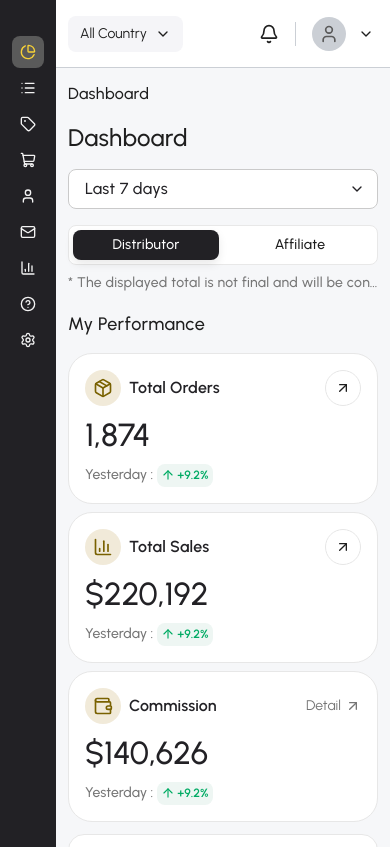
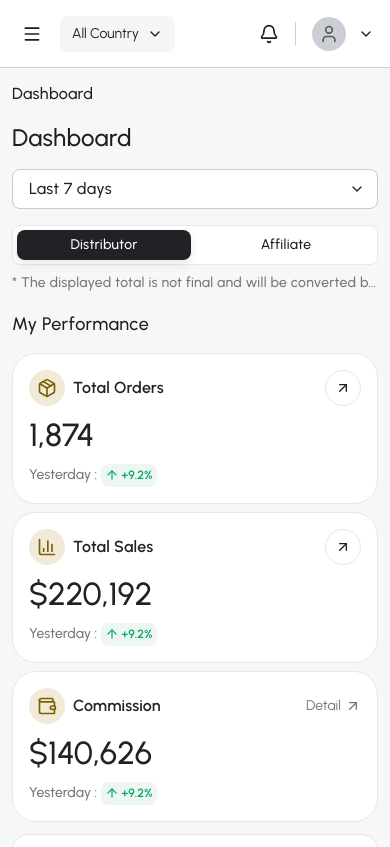
Before and after one commit to sangium47/aim-earn, a Next.js app: page /distributor/dashboard in a window 390 px wide. Shown: the top 847 px of the page. Built offline with nearby package versions, Linux system fonts and the light colour scheme.

Commit message:
sidebar mobile responsive

```diff
--- a/app/distributor/layout.tsx
+++ b/app/distributor/layout.tsx
@@ -11,6 +11,7 @@ import {
   HelpCircle,
   List,
   Mail,
+  Menu,
   Package,
   PieChart as PieIcon,
   Settings,
@@ -19,6 +20,7 @@ import {
   User as UserIcon,
   Users,
   Wallet,
+  X,
   type LucideIcon,
 } from "lucide-react";
 
@@ -26,7 +28,7 @@ import {
 /*  DATA                                                                       */
 /* -------------------------------------------------------------------------- */
 
-type NavChild = { label: string; short: string; href: string };
+type NavChild = { label: string; href: string };
 
 type NavItem = {
   label: string;
@@ -43,14 +45,9 @@ const NAV_ITEMS: NavItem[] = [
     Icon: List,
     collapsible: true,
     children: [
-      {
-        label: "Own Affiliates",
-        short: "OA",
-        href: "/distributor/affiliate-list",
-      },
+      { label: "Own Affiliates", href: "/distributor/affiliate-list" },
       {
         label: "Inactive Affiliates",
-        short: "IA",
         href: "/distributor/inactive-affiliate-list",
       },
     ],
@@ -60,12 +57,8 @@ const NAV_ITEMS: NavItem[] = [
     Icon: Tag,
     collapsible: true,
     children: [
-      { label: "Products", short: "PR", href: "/distributor/products" },
-      {
-        label: "Promotions",
-        short: "PM",
-        href: "/distributor/products/promotions",
-      },
+      { label: "Products", href: "/distributor/products" },
+      { label: "Promotions", href: "/distributor/products/promotions" },
     ],
   },
   {
@@ -73,16 +66,8 @@ const NAV_ITEMS: NavItem[] = [
     Icon: ShoppingCart,
     collapsible: true,
     children: [
-      {
-        label: "Direct Orders",
-        short: "DO",
-        href: "/distributor/orders/direct",
-      },
-      {
-        label: "Affiliate Orders",
-        short: "AO",
-        href: "/distributor/orders/affiliate",
-      },
+      { label: "Direct Orders", href: "/distributor/orders/direct" },
+      { label: "Affiliate Orders", href: "/distributor/orders/affiliate" },
     ],
   },
   {
@@ -90,14 +75,9 @@ const NAV_ITEMS: NavItem[] = [
     Icon: UserIcon,
     collapsible: true,
     children: [
-      {
-        label: "Direct Customers",
-        short: "DC",
-        href: "/distributor/customers/direct",
-      },
+      { label: "Direct Customers", href: "/distributor/customers/direct" },
       {
         label: "Affiliate Customers",
-        short: "AC",
         href: "/distributor/customers/affiliate",
       },
     ],
@@ -108,8 +88,8 @@ const NAV_ITEMS: NavItem[] = [
     Icon: BarChart3,
     collapsible: true,
     children: [
-      { label: "Sales", short: "SL", href: "/distributor/reports/sales" },
-      { label: "Payout", short: "PO", href: "/distributor/reports/payout" },
+      { label: "Sales", href: "/distributor/reports/sales" },
+      { label: "Payout", href: "/distributor/reports/payout" },
     ],
   },
   { label: "Support", Icon: HelpCircle, href: "/distributor/support" },
@@ -118,9 +98,9 @@ const NAV_ITEMS: NavItem[] = [
     Icon: Settings,
     collapsible: true,
     children: [
-      { label: "Bank Account", short: "BA", href: "/distributor/setting/bank" },
-      { label: "Reminder", short: "RM", href: "/distributor/setting/reminder" },
-      { label: "Country", short: "CT", href: "/distributor/setting/country" },
+      { label: "Bank Account", href: "/distributor/setting/bank" },
+      { label: "Reminder", href: "/distributor/setting/reminder" },
+      { label: "Country", href: "/distributor/setting/country" },
     ],
   },
 ];
@@ -129,7 +109,13 @@ const NAV_ITEMS: NavItem[] = [
 /*  SIDEBAR                                                                    */
 /* -------------------------------------------------------------------------- */
 
-function Sidebar() {
+function Sidebar({
+  mobileOpen,
+  onToggleSidebar,
+}: {
+  mobileOpen: boolean;
+  onToggleSidebar: () => void;
+}) {
   const pathname = usePathname();
   const [openMenu, setOpenMenu] = useState<string | null>(() => {
     const match = NAV_ITEMS.find(
@@ -150,15 +136,39 @@ function Sidebar() {
       active ? "bg-[#5a5a5a] text-brand" : "text-[#f3f3f3] hover:bg-white/5",
     ].join(" ");
 
+  // Mobile-expanded visibility helpers so we can reuse the md+ styles.
+  const mdLabelClass = mobileOpen ? "block" : "hidden md:block";
+
+  const closeOnMobile = () => {
+    if (mobileOpen) onToggleSidebar();
+  };
+
   return (
-    <aside className="flex w-14 pt-6 md:pt-0 md:w-[218px] shrink-0 flex-col bg-[#222125] text-[#f3f3f3]">
+    <aside
+      className={`flex shrink-0 flex-col bg-[#222125] text-[#f3f3f3] transition-[width] duration-200 md:pt-0 md:w-[218px] ${mobileOpen ? "w-full pt-0" : "w-0 pt-6"}`}
+    >
       {/* Logo */}
-      <div className="hidden md:flex items-center justify-center px-8 pt-6">
-        <img src="/images/logo.svg" />
+      <div
+        className={`${mobileOpen ? "flex" : "hidden"} md:flex items-start md:items-center justify-between md:justify-center px-4 md:px-8 pt-3 md:pt-6`}
+      >
+        <img src="/images/logo.svg" className="w-auto h-[36px] md:h-[60px]" />
+        {/* Mobile close */}
+        {mobileOpen ? (
+          <button
+            type="button"
+            onClick={onToggleSidebar}
+            aria-label="Close sidebar"
+            className="md:hidden flex size-10 items-start justify-end self-start rounded-lg text-[#f3f3f3] hover:bg-white/10"
+          >
+            <X className="size-5" />
+          </button>
+        ) : null}
       </div>
 
       {/* Nav */}
-      <nav className="sticky top-0 pt-3 flex flex-col gap-1 px-3">
+      <nav
+        className={`${mobileOpen ? "flex" : "hidden md:flex"} sticky top-0 pt-3 flex-col gap-1 px-3`}
+      >
         {NAV_ITEMS.map((item) => {
           const { label, Icon, href, collapsible, children } = item;
           const active = isActive(href);
@@ -170,13 +180,15 @@ function Sidebar() {
             <>
               <span className="flex flex-1 items-center gap-3">
                 <Icon className="size-4 shrink-0" aria-hidden />
-                <span className="hidden md:block text-base leading-[1.5] tracking-[0.025em]">
+                <span
+                  className={`${mdLabelClass} text-base leading-[1.5] tracking-[0.025em]`}
+                >
                   {label}
                 </span>
               </span>
               {collapsible ? (
                 <ChevronDown
-                  className={`hidden md:block size-4 shrink-0 opacity-80 transition-transform ${isOpen ? "rotate-180" : ""}`}
+                  className={`${mdLabelClass} size-4 shrink-0 opacity-80 transition-transform ${isOpen ? "rotate-180" : ""}`}
                   aria-hidden
                 />
               ) : null}
@@ -198,6 +210,7 @@ function Sidebar() {
               ) : (
                 <Link
                   href={href ?? "#"}
+                  onClick={closeOnMobile}
                   aria-current={active ? "page" : undefined}
                   className={itemClass(active)}
                 >
@@ -213,20 +226,16 @@ function Sidebar() {
                       <li key={child.href}>
                         <Link
                           href={child.href}
+                          onClick={closeOnMobile}
                           aria-current={childIsActive ? "page" : undefined}
                           className={[
-                            "flex h-[40px] items-center justify-center md:justify-start rounded-md md:pl-9 md:px-3 text-sm leading-[1.4] tracking-[0.025em] transition-colors",
+                            "flex h-[40px] items-center justify-start rounded-md pl-9 pr-3 text-sm leading-[1.4] tracking-[0.025em] transition-colors",
                             childIsActive
                               ? "bg-ink-secondary/30 text-brand"
                               : "text-surface-input hover:bg-white/5 hover:text-[#f3f3f3]",
                           ].join(" ")}
                         >
-                          <span className="md:hidden font-semibold">
-                            {child.short}
-                          </span>
-                          <span className="hidden md:inline">
                           {child.label}
-                          </span>
                         </Link>
                       </li>
                     );
@@ -245,9 +254,26 @@ function Sidebar() {
 /*  HEADER                                                                     */
 /* -------------------------------------------------------------------------- */
 
-function Header() {
+function Header({
+  mobileOpen,
+  onToggleSidebar,
+}: {
+  mobileOpen: boolean;
+  onToggleSidebar: () => void;
+}) {
   return (
     <header className="flex h-[68px] items-center justify-between border-b border-[#cbcfd5] bg-white px-3 md:px-6 py-2">
+      <div className="flex items-center gap-2 md:gap-4">
+        <button
+          type="button"
+          onClick={onToggleSidebar}
+          aria-label={mobileOpen ? "Collapse sidebar" : "Expand sidebar"}
+          aria-expanded={mobileOpen}
+          className="md:hidden inline-flex size-10 items-center justify-center rounded-lg text-[#1e1e1e] hover:bg-[#f5f5f8]"
+        >
+          {mobileOpen ? <X className="size-5" /> : <Menu className="size-5" />}
+        </button>
+
         {/* Country selector */}
         <button
           type="button"
@@ -256,6 +282,7 @@ function Header() {
           <span>All Country</span>
           <ChevronDown className="size-4" />
         </button>
+      </div>
 
       {/* Right cluster */}
       <div className="flex items-center gap-4">
@@ -295,14 +322,24 @@ function Header() {
 /* -------------------------------------------------------------------------- */
 
 export default function DashboardLayout({ children }: { children: ReactNode }) {
+  const [mobileOpen, setMobileOpen] = useState(false);
+
   return (
     <div className="flex min-h-screen w-full bg-[#F6F7F9] text-[#1e1e1e]">
-      <Sidebar />
+      <Sidebar
+        mobileOpen={mobileOpen}
+        onToggleSidebar={() => setMobileOpen((v) => !v)}
+      />
 
       {/* Right side */}
       <div className="flex min-w-0 flex-1 flex-col">
-        <Header />
+        <Header
+          mobileOpen={mobileOpen}
+          onToggleSidebar={() => setMobileOpen((v) => !v)}
+        />
+        <div className={`${!mobileOpen ? "block" : "hidden"} md:block`}>
           {children}
+        </div>
       </div>
     </div>
   );
```
Lines whose indentation alone changed are shown as unchanged.
